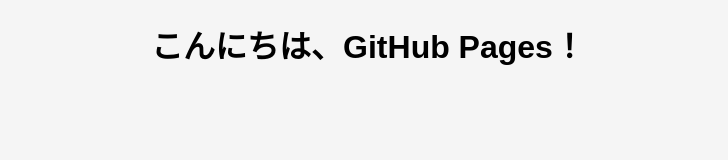
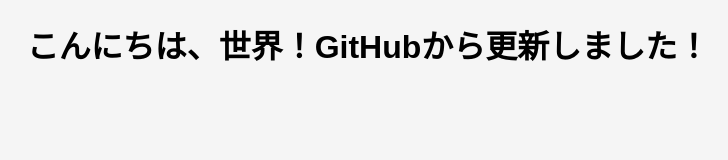
Before and after one commit to t-moriyoshit/my-web-app, a plain HTML site: page index.html in a window 1280 px wide. Shown: the whole page, without its empty margins (272-1000 px from the left). Drawn offline with Linux system fonts and the light colour scheme.

Commit message:
Update index.html

```diff
--- a/index.html
+++ b/index.html
@@ -7,7 +7,7 @@
   <link rel="stylesheet" href="style.css" />
 </head>
 <body>
-  <h1>こんにちは、GitHub Pages！</h1>
+  <h1>こんにちは、世界！GitHubから更新しました！</h1>
   <script src="script.js"></script>
 </body>
 </html>
```
